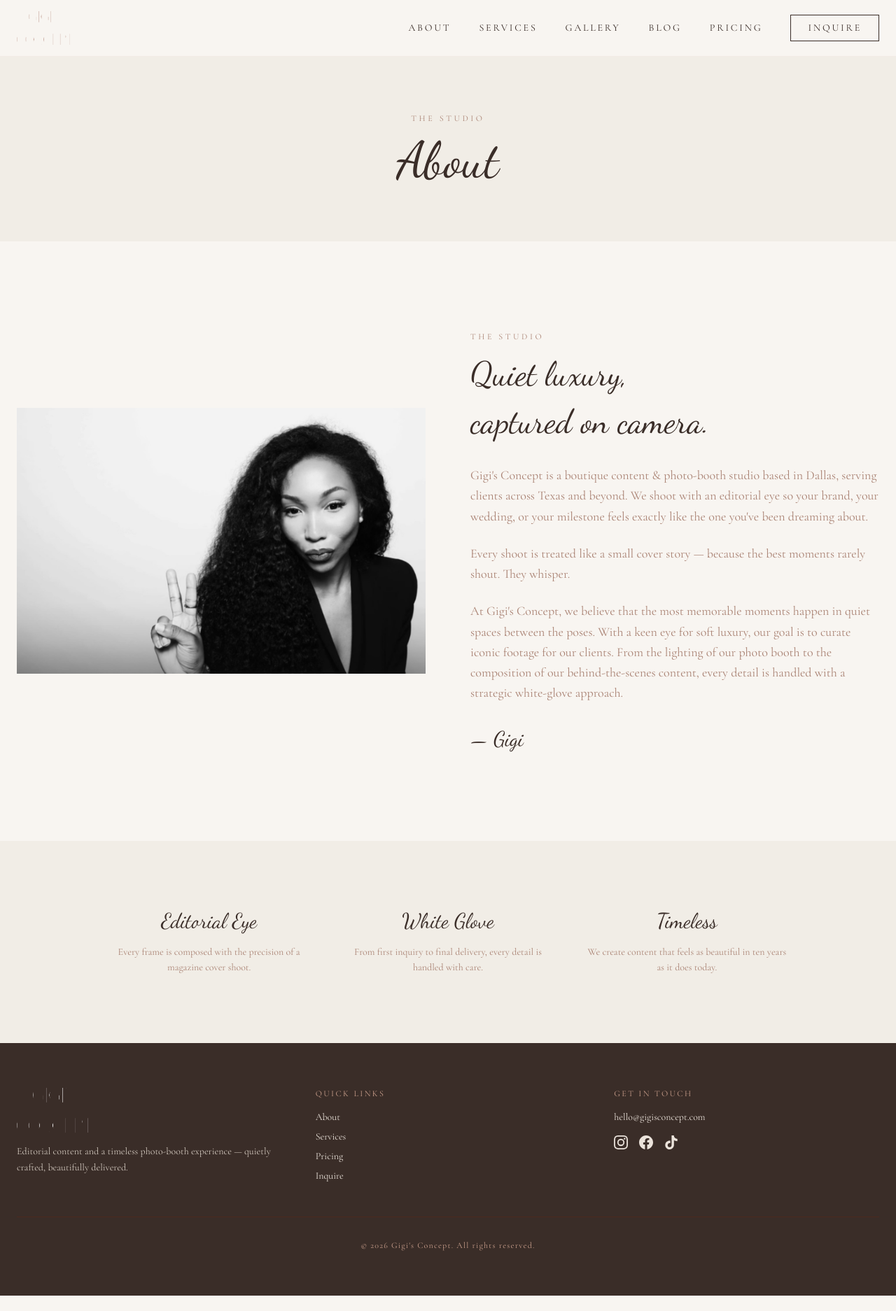
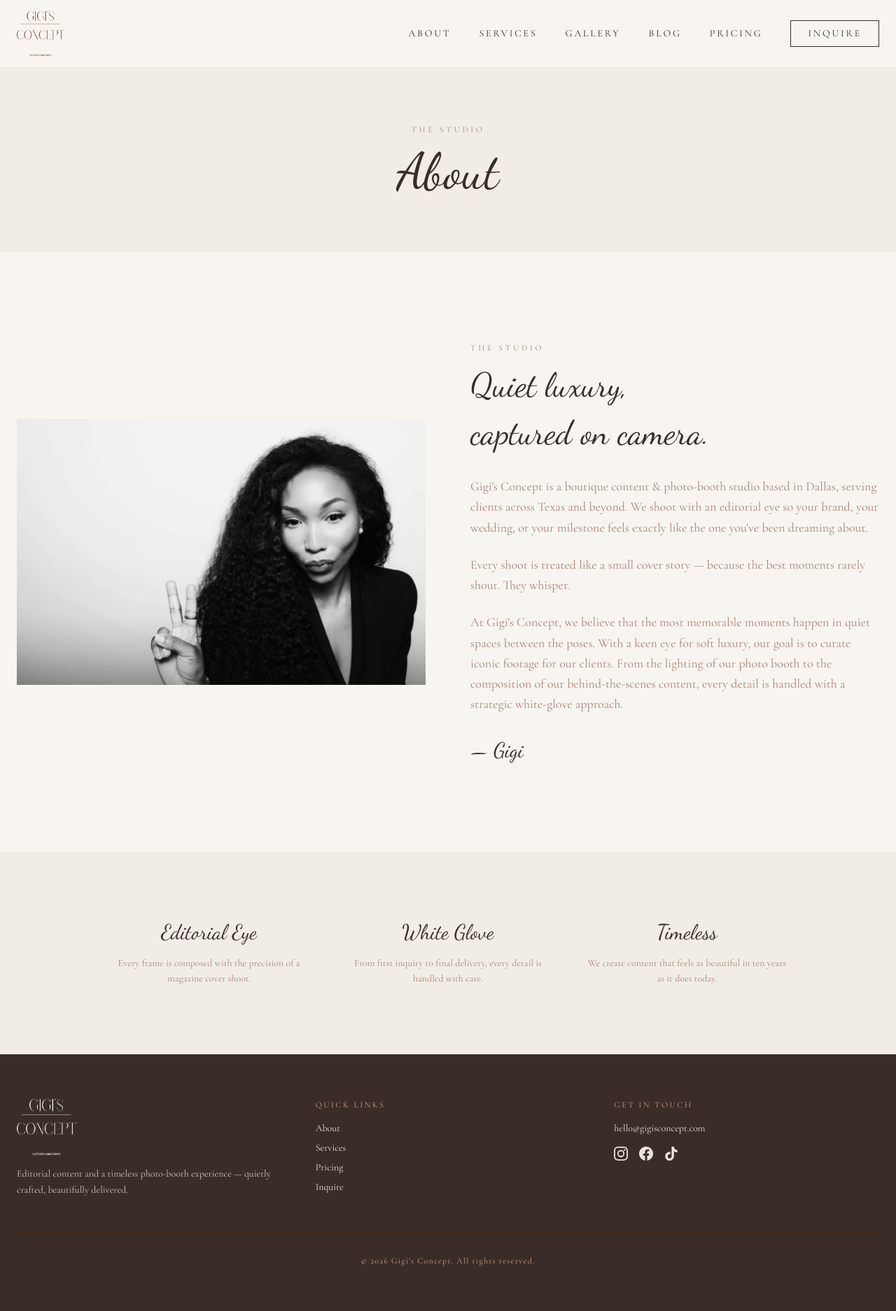
Before and after one commit to chisanen/gigis-concept, a Next.js app: page /about in a window 1280 px wide. Shown: the whole page at 70% size. Before the commit the page ends 1852 px from the top, so only its background shows below. Built offline with nearby package versions, Linux system fonts and the light colour scheme.

Commit message:
Fix logo: use clean original, display larger

```diff
--- a/src/components/Footer.tsx
+++ b/src/components/Footer.tsx
@@ -15,7 +15,7 @@ export function Footer() {
         <div className="grid md:grid-cols-3 gap-12 mb-12">
           {/* Brand */}
           <div>
-            <Image src="/logo.png" alt="Gigi's Concept" width={120} height={113} className="h-16 w-auto mb-4 brightness-0 invert" />
+            <Image src="/logo.png" alt="Gigi's Concept" width={200} height={189} className="h-20 w-auto mb-4 brightness-0 invert" />
             <p className="text-sm leading-relaxed text-brand-400">
               Editorial content and a timeless photo-booth experience — quietly crafted, beautifully delivered.
             </p>
--- a/src/components/Navbar.tsx
+++ b/src/components/Navbar.tsx
@@ -23,7 +23,7 @@ export function Navbar() {
     <header className="sticky top-0 z-50 bg-brand-50/95 backdrop-blur-sm border-b border-brand-200/50">
       <nav className="max-w-7xl mx-auto px-6 py-4 flex items-center justify-between">
         <Link href="/" className="hover:opacity-80 transition-opacity">
-          <Image src="/logo.png" alt="Gigi's Concept" width={120} height={113} className="h-12 w-auto" priority />
+          <Image src="/logo.png" alt="Gigi's Concept" width={200} height={189} className="h-16 w-auto" priority />
         </Link>
 
         {/* Desktop nav */}
```
Also changed, not shown: public/logo.png.
